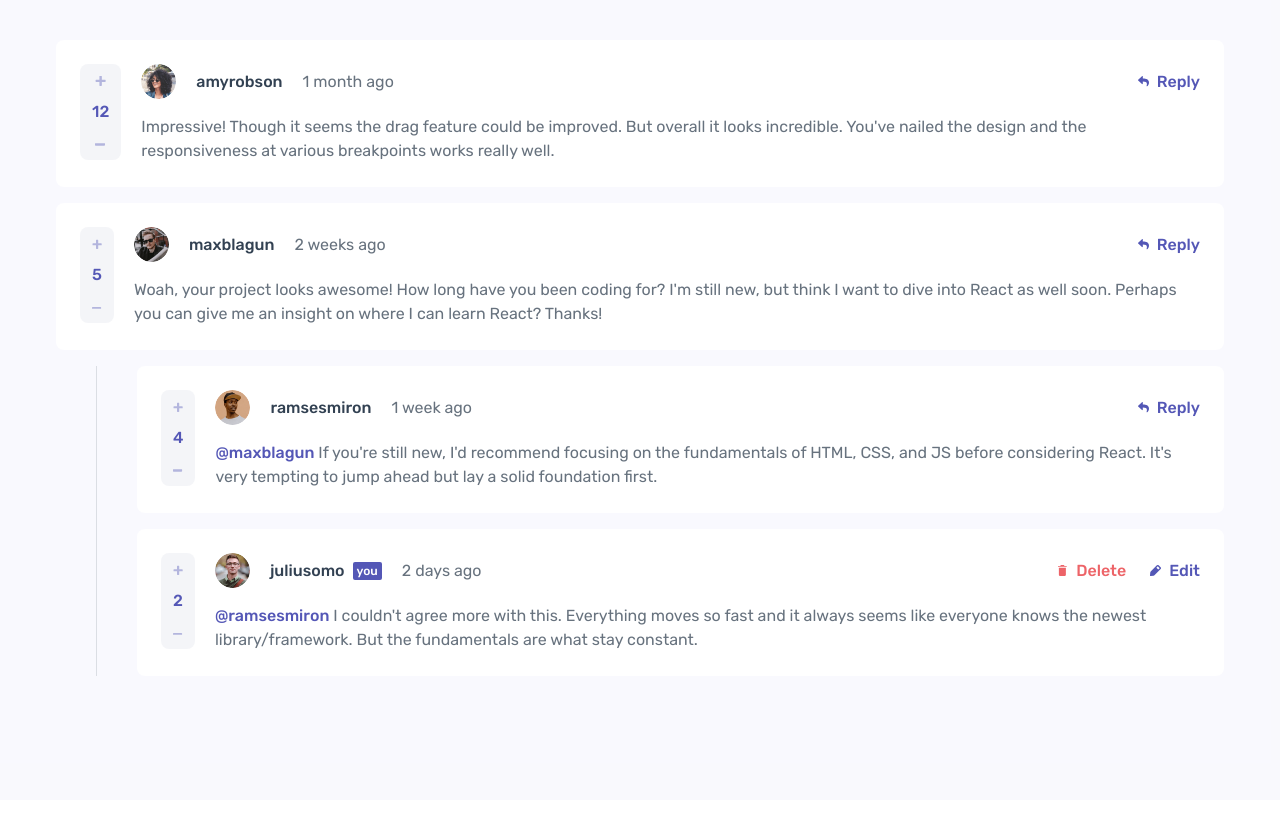
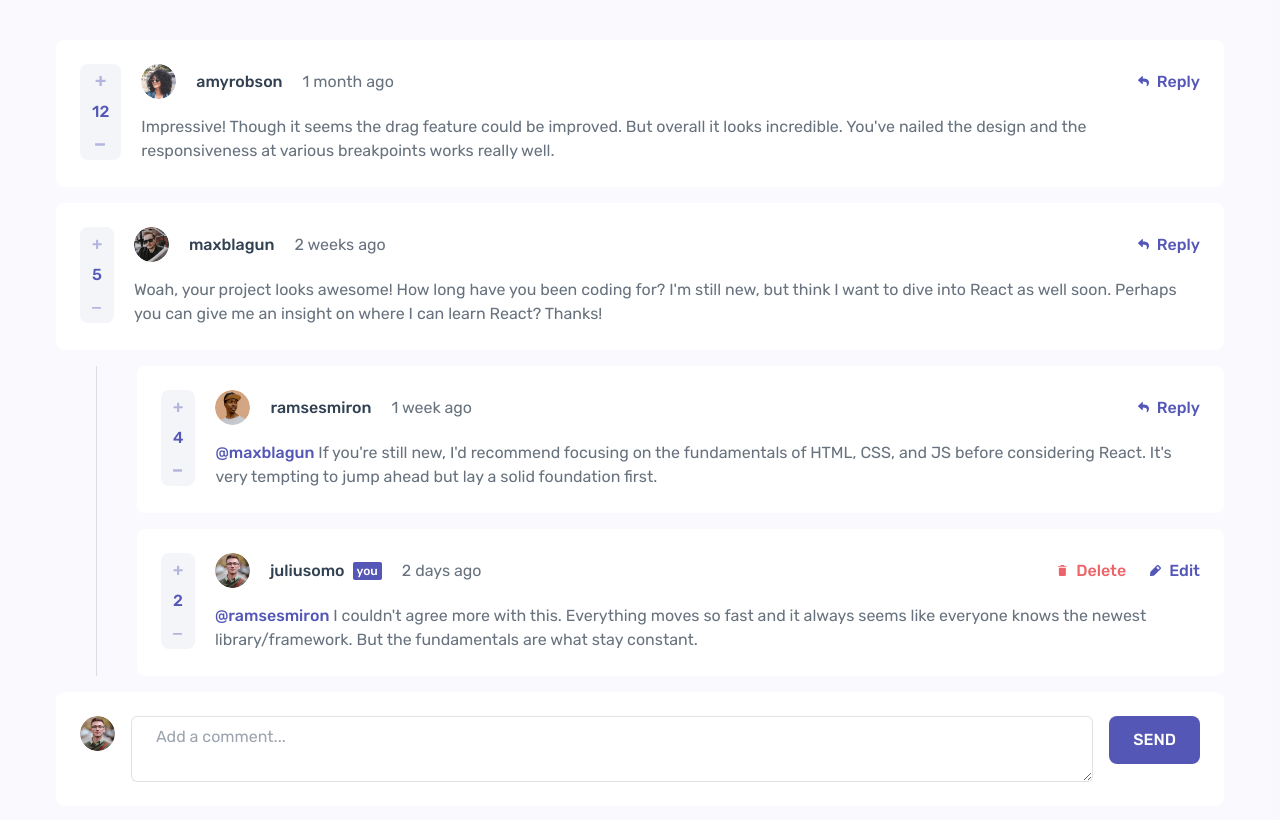
Before and after one commit to ramonhentges/interactive-comments, a Next.js app: page / in a window 1280 px wide. Shown: the top 820 px of the page. Built offline with nearby package versions, Linux system fonts and the light colour scheme.

Commit message:
feat: add comment component

```diff
--- /dev/null
+++ b/src/components/AddComment/index.tsx
@@ -0,0 +1,24 @@
+import { Avatar, ContainedButton, TextArea } from '..';
+import { useAuthStore } from '../../stores';
+
+export const AddComment = ({ type }: AddCommentProps) => {
+  const { user } = useAuthStore();
+  return (
+    <div className="bg-white rounded-lg w-full mt-4 p-6 flex flex-col sm:flex-row sm:items-start gap-4">
+      <div className="hidden sm:flex">
+        <Avatar imgUrl={user.image.png} />
+      </div>
+      <TextArea placeholder="Add a comment..." />
+      <div className="flex flex-row items-center justify-between">
+        <div className="block sm:hidden">
+          <Avatar imgUrl={user.image.png} />
+        </div>
+        <ContainedButton text="send" />
+      </div>
+    </div>
+  );
+};
+
+type AddCommentProps = {
+  type: 'new' | 'edit' | 'reply';
+};
--- /dev/null
+++ b/src/components/Buttons/ContainedButton/index.tsx
@@ -0,0 +1,16 @@
+export const ContainedButton = ({
+  text,
+  className = '',
+}: ContainedButtonProps) => {
+  return (
+    <button
+      className={`font-rubik text-base font-medium hover:opacity-40 uppercase text-white bg-blue rounded-lg px-6 py-3 ${className}`}>
+      {text}
+    </button>
+  );
+};
+
+type ContainedButtonProps = {
+  text: string;
+  className?: string;
+};
--- a/src/components/Buttons/IconButton/index.tsx
+++ b/src/components/Buttons/IconButton/index.tsx
@@ -1,6 +1,5 @@
-import { Icons, IconType } from '../../../enums/icons';
+import { IconType } from '../../../enums/icons';
 import Image from 'next/image';
-import { useMemo } from 'react';
 export const IconButton = ({ icon, text, className = '' }: IconButtonProps) => {
   return (
     <button
--- a/src/components/Buttons/index.ts
+++ b/src/components/Buttons/index.ts
@@ -1 +1,2 @@
 export * from './IconButton';
+export * from './ContainedButton';
--- /dev/null
+++ b/src/components/TextArea/index.tsx
@@ -0,0 +1,11 @@
+export const TextArea = ({ placeholder }: TextInputProps) => {
+  return (
+    <textarea
+      placeholder={placeholder}
+      className="grow border border-grayBlue border-opacity-20 rounded-md focus:border-blue outline-none px-6 py-2 font-rubik text-grayBlue text-base"></textarea>
+  );
+};
+
+type TextInputProps = {
+  placeholder?: string;
+};
--- a/src/components/index.ts
+++ b/src/components/index.ts
@@ -4,3 +4,5 @@ export * from './Typography';
 export * from './Buttons';
 export * from './Comment';
 export * from './Reply';
+export * from './AddComment';
+export * from './TextArea';
--- a/src/pages/index.tsx
+++ b/src/pages/index.tsx
@@ -1,6 +1,6 @@
 import type { NextPage } from 'next';
 import Head from 'next/head';
-import { Comment } from '../components';
+import { AddComment, Comment } from '../components';
 import { useCommentsStore } from '../stores';
 
 const Home: NextPage = () => {
@@ -18,6 +18,7 @@ const Home: NextPage = () => {
           {comments.map(comment => (
             <Comment key={comment.id} comment={comment} />
           ))}
+          <AddComment type="new" />
         </section>
       </main>
 
```
